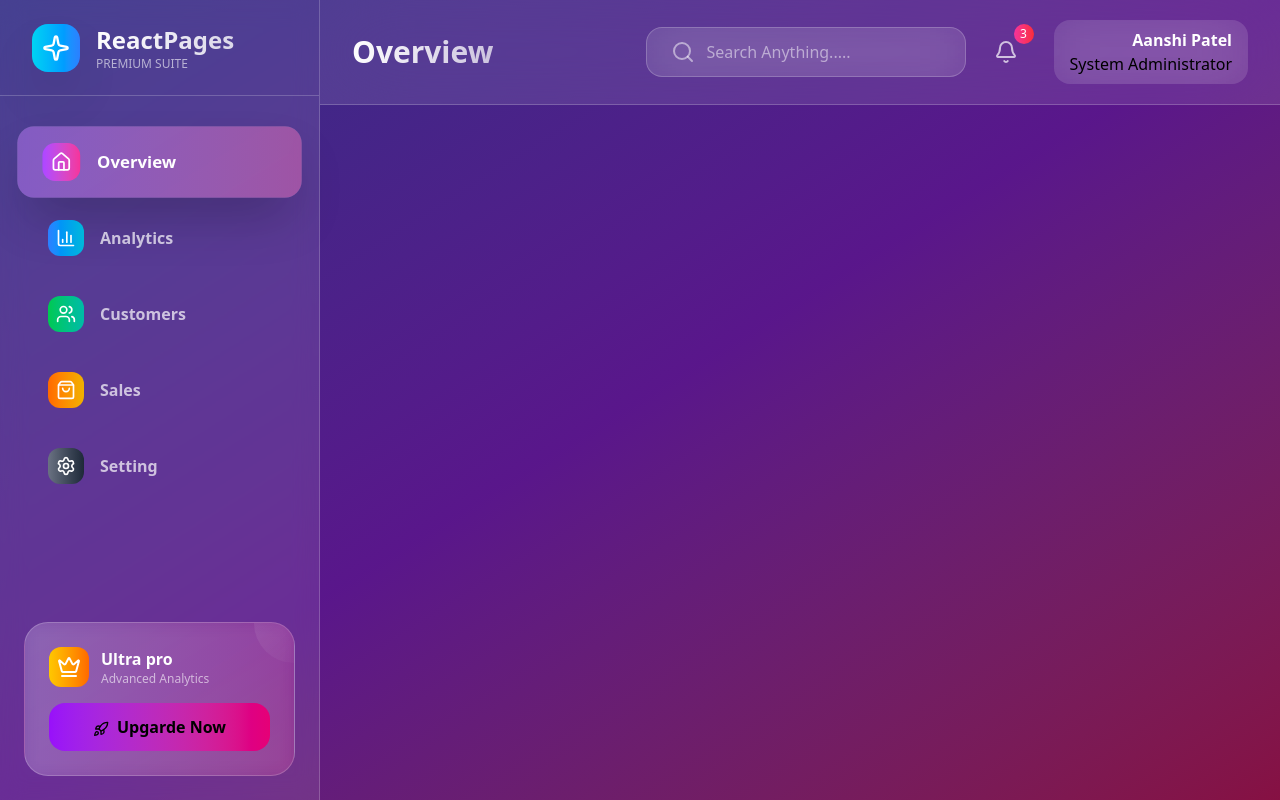
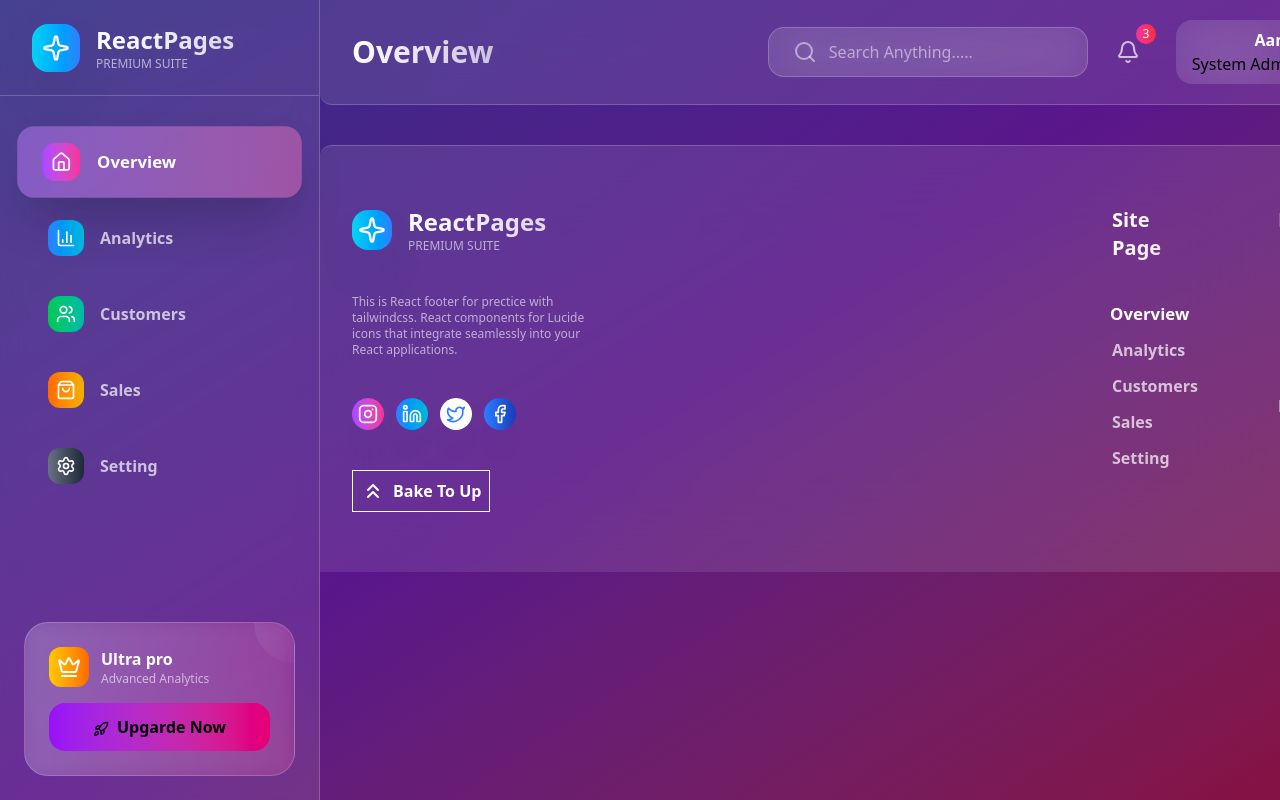
Before and after one commit to Aanshi207/react-Webpages, a React (Vite) app in the folder react-webpages/: page / in a window 1280 px wide. Built offline with nearby package versions, Linux system fonts and the light colour scheme.

Commit message:
all footer and header sidebar done

```diff
--- a/react-webpages/src/App.jsx
+++ b/react-webpages/src/App.jsx
@@ -14,6 +14,7 @@ function App() {
     <>
       <div className='flex min-h-screen bg-linear-to-br from-indigo-900 via-purple-900
       to-pink-900 relative overflow-hidden'>
+        {/* SIDEBAR */}
         <div className='flex  min-h-screen relative z-10'>
           <Sidebar
            sidebar={sidebar}
@@ -22,15 +23,28 @@ function App() {
            setActiveTab={setActiveTab} />
         </div>
 
-        <div className='w-full  flex flex-col overflow-hidden'>
-          <Header
-            sidebar={sidebar}
-            activeTab={activeTab}
-            setSidebarOpen={setSidebarOpen}
-          />
+      {/* HEADER */}
+        <div className='w-full'>
+          <div className='w-full overflow-hidden'>
+            <Header
+              sidebar={sidebar}
+              activeTab={activeTab}
+              setSidebarOpen={setSidebarOpen}
+            />
+          </div>
+
+        {/* FOOTER */}
+          <div className='w-full mt-10 overflow-hidden'>
+            <Footer
+              activeTab={activeTab}
+              setActiveTab={setActiveTab}
+            />
+          </div>
         </div>
 
       </div>
+
+
     </>
   )
 }
--- a/react-webpages/src/components/footer/Footer.jsx
+++ b/react-webpages/src/components/footer/Footer.jsx
@@ -1,8 +1,105 @@
+import {  ArrowBigUpIcon, ChevronsUp, Facebook, Instagram, Linkedin, Sparkle, TwitterIcon } from 'lucide-react'
 import React from 'react'
+import { menuItems,legalItems } from '../../data/Data'
 
-function Footer() {
+function Footer({ activeTab, setActiveTab }) {
   return (
-    <div>Footer</div>
+    <div className='flex space-x-130 bg-white/10 backdrop-blur-2xl border-t border-white/20 px-8 py-15 rounded-t-xl  '>
+      <div className='items-center justify-between'>
+
+        {/* LOGO IN FOOTER */}
+        <div className='flex items-center space-x-4'>
+          <div className='relative'>
+            <div className=' w-10 h-10 bg-linear-to-r from-cyan-400 to-blue-500 rounded-2xl
+              flex items-center justify-center shadow-2xl'>
+              <Sparkle className='h-7 w-7 text-white hover:cursor-pointer' />
+            </div>
+          </div>
+
+          <div>
+            <h1 className='text-2xl font-bold bg-linear-to-r from-white to-white/80
+              bg-clip-text text-transparent'>
+              ReactPages
+            </h1>
+            <p className='text-xs text-white/60 font-medium'>PREMIUM SUITE</p>
+          </div>
+
+        </div>
+
+        {/* CONTENT AND ACCOUNT */}
+        <div className='w-60 mt-10 items-center '>
+          <div>
+            <p className='text-xs text-white/60 font-medium'>This is React footer for prectice with tailwindcss. React components for Lucide icons that integrate seamlessly into your React applications.   </p>
+          </div>
+
+          <div className='mt-10 flex space-x-3 '>
+            <div className='  w-8 h-8 bg-linear-to-r from-purple-500 to-pink-500 rounded-2xl
+                flex items-center justify-center shadow-2xl'>
+                <Instagram className='h-5 w-5 text-white hover:cursor-pointer' />
+            </div>
+            <div className='  w-8 h-8 bg-linear-to-r from-blue-500 to-cyan-500 rounded-2xl
+                flex items-center justify-center shadow-2xl'>
+                <Linkedin className='h-5 w-5 text-white hover:cursor-pointer' />
+            </div>
+            <div className='  w-8 h-8 bg-linear-to-r from-white to-white rounded-2xl
+                flex items-center justify-center shadow-2xl'>
+                <TwitterIcon className='h-5 w-5 text-blue-500 hover:cursor-pointer' />
+            </div>
+            <div className='  w-8 h-8 bg-linear-to-r from-blue-500 to-blue-800 rounded-2xl
+                flex items-center justify-center shadow-2xl'>
+                <Facebook className='h-5 w-5 text-white hover:cursor-pointer' />
+            </div>
+          </div>
+
+        </div>
+
+        <div className='w-40 mt-10 items-center '>
+          <button className='border p-2 flex space-x-2 font-bold text-white hover:cursor-pointer' >
+            <ChevronsUp />
+            <p>Bake To Up</p>
+          </button>
+
+
+
+        </div>
+
+      </div>
+
+      <div className='flex space-x-20 flex-row '>
+        <div className='w-30  '>
+          <p className='text-xl font-bold bg-linear-to-r from-white to-white/80
+              bg-clip-text text-transparent'>Site Page</p>
+
+          <div className='flex flex-col items-start text-white/80 mt-10 space-y-3 '>
+            {menuItems.map((items) => {
+              return(
+                <button
+                onClick={() => {setActiveTab(items.id);
+                  //setSidebarOpen(false);
+                  }}
+                className={`hover:cursor-pointer hover:underline font-semibold relative z-10 ${activeTab === items.id ? " text-white shadow-2xl scale-105" :
+                                    "text-white/70 hover:text-white hover:bg-white/10 hover:scale-105"}`}
+
+                >{items.label}</button>
+              )
+            })}
+          </div>
+        </div>
+
+        <div className=''>
+          <p className='text-xl font-bold bg-linear-to-r from-white to-white/80
+              bg-clip-text text-transparent'>Legal</p>
+
+          <div className='flex flex-col items-start text-white/80 mt-10 space-y-3 '>
+            {legalItems.map((items) => {
+              return(
+                <button className='hover:cursor-pointer hover:underline font-semibold relative z-10'>{items.label}</button>
+              )
+            })}
+          </div>
+        </div>
+      </div>
+    </div>
   )
 }
 
--- a/react-webpages/src/components/header/Header.jsx
+++ b/react-webpages/src/components/header/Header.jsx
@@ -2,9 +2,7 @@ import { Bell, ChevronDown, Menu, Search } from 'lucide-react'
 
 function Header({ activeTab, setSidebarOpen,sidebar }) {
   return (
-    <div className={`bg-white/10 backdrop-blur-2xl border-b border-white/20 px-8 py-5
-
-    `}>
+    <div className='bg-white/10 backdrop-blur-2xl border-b border-white/20 px-8 py-5 rounded-b-xl '>
       <div className='flex items-center justify-between'>
         <div className='flex items-center space-x-6'>
           <button className={`lg:hidden text-white/70 hover:text-white p-2 rounded-xl
--- a/react-webpages/src/data/Data.js
+++ b/react-webpages/src/data/Data.js
@@ -2,10 +2,13 @@ import {
 BarChart3,
 Cpu,
 Globe,
+HelpCircle,
 Home,
 Package,
 Search,
+FileText,
 Settings,
+ShieldCheck,
 ShoppingBag,
 Target,
 Users,
@@ -44,3 +47,25 @@ export const menuItems =[
     }
 
 ]
+
+export const legalItems = [
+    {
+        icon: ShieldCheck,
+        label: "Privacy Policy",
+        id: "privacy policy",
+        gradient: "from-blue-500 to-cyan-500"
+    },
+    {
+        icon: FileText,
+        label: "Terms of Service",
+        id: "terms-of-service",
+        gradient: "from-blue-500 to-cyan-500"
+    },
+    {
+        icon: HelpCircle,
+        label: "FAQ",
+        id: "faq",
+        gradient: "from-blue-500 to-cyan-500"
+    }
+
+]
```
